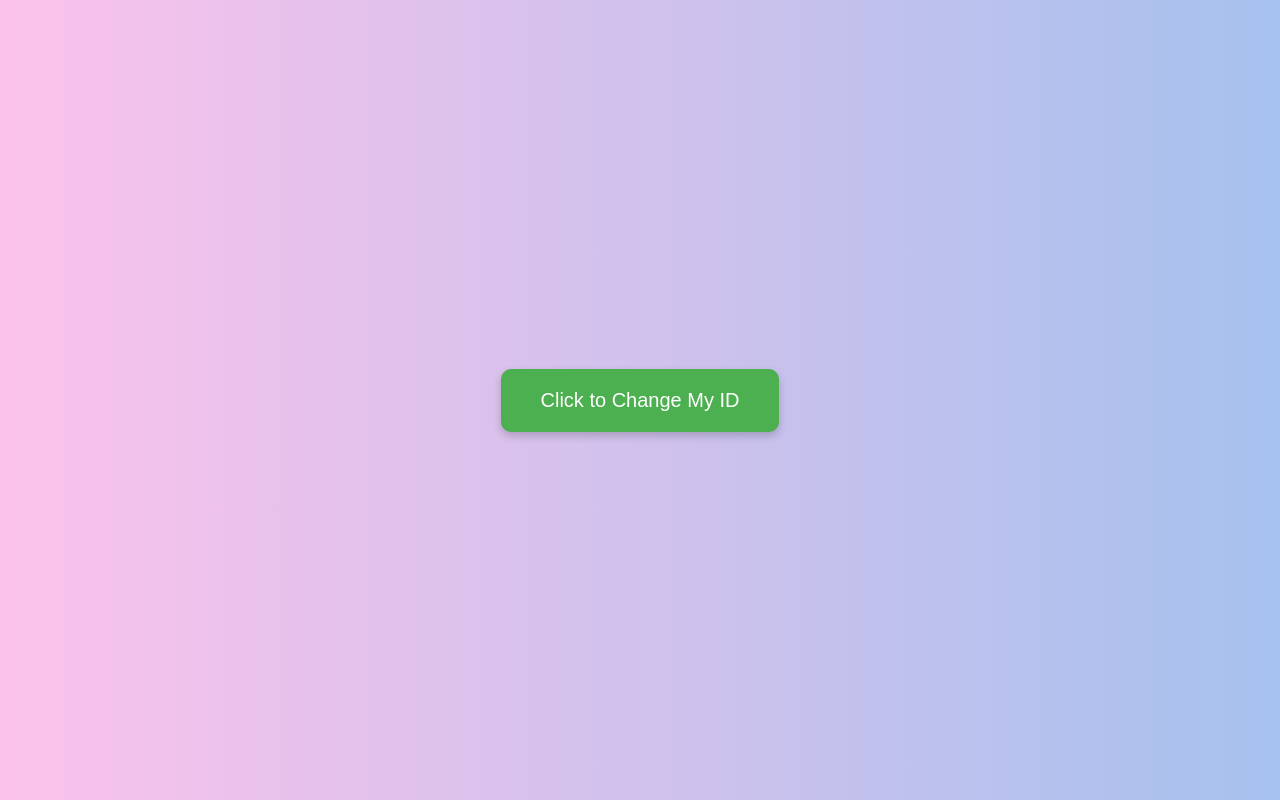
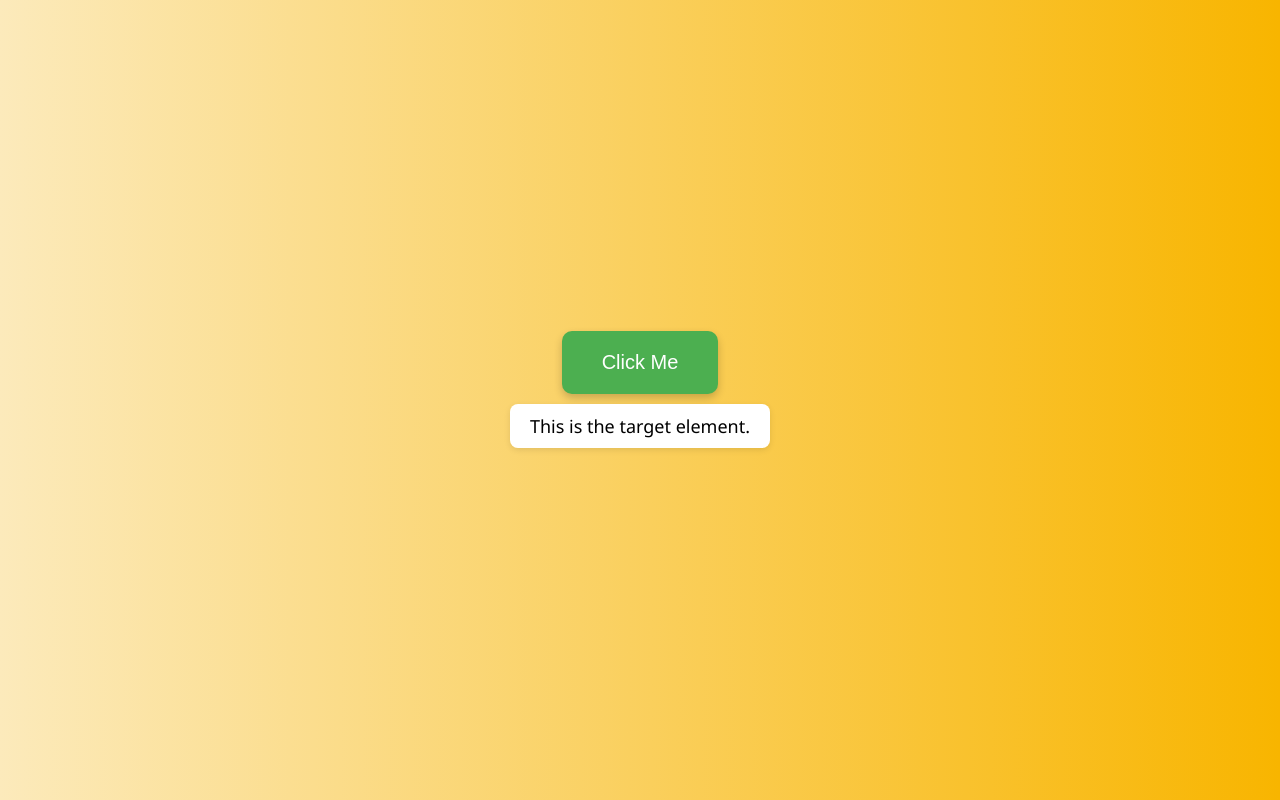
Before and after one commit to masalama/testweb, a plain HTML site: page index.html in a window 1280 px wide. Drawn offline with Linux system fonts and the light colour scheme.

Commit message:
Update index.html

```diff
--- a/index.html
+++ b/index.html
@@ -2,19 +2,30 @@
 <html lang="en">
 <head>
   <meta charset="UTF-8">
-  <title>Healenium Test Demo</title>
+  <title>Healenium Locator Test - Enhanced</title>
   <style>
     body {
-      background: linear-gradient(to right, #fbc2eb, #a6c1ee);
+      background: linear-gradient(to right, #fceabb, #f8b500);
       font-family: 'Segoe UI', Tahoma, Geneva, Verdana, sans-serif;
       display: flex;
+      flex-direction: column;
       justify-content: center;
       align-items: center;
       height: 100vh;
       margin: 0;
     }
 
-    button {
+    .wrapper {
+      display: flex;
+      flex-direction: column;
+      align-items: center;
+    }
+
+    .button-wrapper {
+      margin-bottom: 20px;
+    }
+
+    .fancy-button {
       padding: 20px 40px;
       font-size: 20px;
       background-color: #4CAF50;
@@ -26,26 +37,60 @@
       transition: 0.3s ease;
     }
 
-    button:hover {
+    .fancy-button:hover {
       background-color: #45a049;
     }
+
+    .info-box {
+      font-size: 18px;
+      background-color: #ffffff;
+      padding: 10px 20px;
+      border-radius: 8px;
+      box-shadow: 0 2px 6px rgba(0,0,0,0.1);
+    }
+
+    .message-container {
+      margin-top: 15px;
+      color: #444;
+      font-weight: bold;
+    }
   </style>
+
   <script>
     function generateRandomId() {
-      return "btn-" + Math.random().toString(36).substring(2, 10);
+      return "elem-" + Math.random().toString(36).substring(2, 10);
     }
 
-    function changeId() {
-      const btn = document.getElementById("original-btn");
-      if (btn) {
-        const newId = generateRandomId();
-        btn.id = newId;
-        btn.innerText = "ID Changed to: " + newId;
-      }
+    function changeTargetId() {
+      const wrapper = document.querySelector('[data-custom-id="target-container"]');
+      const target = wrapper.querySelector('[data-custom-id="dynamic-text"]');
+      const newId = generateRandomId();
+      target.setAttribute("id", newId);
+
+      const message = document.querySelector('[data-custom-id="status-message"]');
+      message.innerText = `Target element ID changed to: ${newId}`;
     }
   </script>
 </head>
 <body>
-  <button id="original-btn" onclick="changeId()">Click to Change My ID</button>
+
+  <div class="wrapper">
+    <div class="button-wrapper" data-custom-id="button-area">
+      <div>
+        <button class="fancy-button" data-custom-id="trigger-button" onclick="changeTargetId()">Click Me</button>
+      </div>
+    </div>
+
+    <div data-custom-id="target-container">
+      <div>
+        <span class="info-box" data-custom-id="dynamic-text">This is the target element.</span>
+      </div>
+    </div>
+
+    <div class="message-container" data-custom-id="status-message-wrapper">
+      <p data-custom-id="status-message"></p>
+    </div>
+  </div>
+
 </body>
 </html>
```
